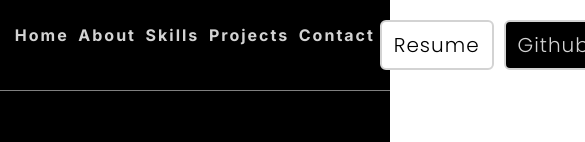
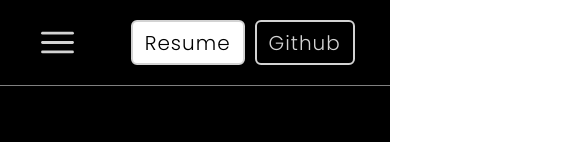
Before and after one commit to Dipanshu-Singh-Dev/Dipanshu-Singh-Dev.github.io, a React (Vite) app: page / in a window 390 px wide. Shown: the top 142 px of the page, 585 px wide, since content can reach past the window. Built offline with nearby package versions, Linux system fonts and the light colour scheme.

Commit message:
only sidebar left in navbar responsiveness

```diff
--- a/src/components/Button/black.jsx
+++ b/src/components/Button/black.jsx
@@ -1,10 +1,12 @@
+import { ExternalLinkSVG } from "../SVGs";
 import styles from "./black.module.css"
-const black = ({text,className,icon,id}) => {
+const black = ({text,className,icon,id,external}) => {
 return (
   <div id={styles.vercel_button}>
     <button id={id} className={className}>
       {icon && <img src={icon} alt="icon" />}
       {text}
+      {external && <ExternalLinkSVG/>}
     </button>
   </div>
 );
--- a/src/components/Button/black.module.css
+++ b/src/components/Button/black.module.css
@@ -8,7 +8,11 @@
     border: 2px solid lightgray;
     border-radius: 6px;
     padding: 8px 12px;
+    display: flex;
+    justify-content: center;
+    align-items: center;
     cursor: pointer;
+    gap: 5px;
     transition: background-color 0.3s ease, color 0.3s ease;
 }
 
@@ -17,3 +21,18 @@ border-color: white;
 background-color: #212121;
 color: white;
 }
+#vercel_button svg {
+    height: 24px;
+    stroke: lightgray;
+    transition: all 0.3s ease-in-out;
+}
+
+#vercel_button:hover svg {
+    stroke: white;
+}
+
+@media screen and (max-width: 768px) {
+    #vercel_button svg{
+display: none;
+    }
+}
--- a/src/components/Button/white.jsx
+++ b/src/components/Button/white.jsx
@@ -1,10 +1,12 @@
 import styles from "./white.module.css"
-const index = ({text,className,icon,id}) => {
+import { ExternalLinkSVG } from "../SVGs";
+const index = ({text,className,icon,id,external}) => {
   return (
     <div id={styles.vercel_button}>
       <button id={id} className={className}>
         {icon && <img src={icon} alt="icon" />}
         {text}
+        {external && <ExternalLinkSVG stroke="black" />}
       </button>
     </div>
   );
--- a/src/components/Button/white.module.css
+++ b/src/components/Button/white.module.css
@@ -1,3 +1,4 @@
+
 #vercel_button button {
     font-family: Poppins, sans-serif;
     font-size: 20px;
@@ -9,9 +10,26 @@
     border-radius: 6px;
     padding: 8px 12px;
     cursor: pointer;
+    display: flex;
+    justify-content: center;
+    align-items: center;
+    gap: 5px;
     transition: background-color 0.3s ease, color 0.3s ease;
 }
 
 #vercel_button button:hover {
     background-color: lightgray;
 }
+#vercel_button svg{
+    height: 24px;
+    stroke: rgb(50, 50, 50);
+    transition: all 0.3s ease-in-out;
+}
+#vercel_button:hover svg {
+    stroke: rgb(0, 0, 0);
+}
+@media screen and (max-width: 768px) {
+    #vercel_button svg {
+        display: none;
+    }
+}
--- a/src/components/Navbar/Navbar.jsx
+++ b/src/components/Navbar/Navbar.jsx
@@ -1,9 +1,13 @@
 import styles from "./Navbar.module.css"
 import WhiteButton from "../Button/white"
 import BlackButton from "../Button/black"
+import { Hamburger } from "../SVGs";
 const Navbar = () => {
+  const handleCLick = ()=>console.log("clicked")
   return (
     <nav id="nav-menu" className={styles.navbar}>
+      <Hamburger handleCLick={handleCLick} />
+      <div id={styles.options}>
         <a className="nav-link home" href="#home">
           Home
         </a>
@@ -19,9 +23,15 @@ const Navbar = () => {
         <a className="nav-link contact" href="#contact">
           Contact
         </a>
+      </div>
       <div className={styles.buttonsContainer}>
-        <WhiteButton id="resume-button-1" className="nav-link resume" text="Resume"/>
-        <BlackButton text="Github" />
+        <WhiteButton
+          external
+          id="resume-button-1"
+          className="nav-link resume"
+          text="Resume"
+        />
+        <BlackButton external text="Github" />
       </div>
     </nav>
   );
--- a/src/components/Navbar/Navbar.module.css
+++ b/src/components/Navbar/Navbar.module.css
@@ -4,6 +4,7 @@
     z-index: 1;
     display: flex;
     justify-content: space-around;
+    align-items: center;
     padding: 20px 10px;
     margin: auto;
     border-bottom: 1px solid gray;
@@ -15,34 +16,34 @@
 }
 .navbar a {
     color: lightgray;
-    font-weight: 700;
+    font-weight: 600;
     letter-spacing: 2px;
     font-size: 24px;
     font-family: 'Inter', sans-serif;
     text-decoration: none;
-    padding: 0.5rem;
     transition: all .3s;
-}
-/* Styles for a disabled link */
-a:disabled {
-    color: grey;
-    text-decoration: none;
-    cursor: not-allowed;
 }
 
 .navbar a:hover {
     color: white;
 }
 /* Media query for screens smaller than 768px (e.g., smartphones) */
-@media (max-width: 767px) {
+@media screen and (max-width: 767px) {
     .navbar a {
         font-size: 16px;
         padding: 0.3rem;
     }
+    .navbar button{
+        height: 45px;
+        width: auto;
+    }
+    #options{
+        display: none;
+    }
 }
 
 /* Media query for screens between 768px and 991px (e.g., tablets) */
-@media (min-width: 768px) and (max-width: 991px) {
+@media screen and (min-width: 768px) and (max-width: 991px) {
     .navbar a {
         font-size: 18px;
         padding: 0.4rem;
@@ -50,7 +51,7 @@ a:disabled {
 }
 
 /* Media query for screens between 992px and 1199px (e.g., small desktops) */
-@media (min-width: 992px) and (max-width: 1199px) {
+@media screen and (min-width: 992px) and (max-width: 1199px) {
     .navbar a {
         font-size: 22px;
         padding: 0.45rem;
@@ -58,7 +59,7 @@ a:disabled {
 }
 
 /* Media query for screens larger than 1200px (e.g., large desktops) */
-@media (min-width: 1200px) {
+@media screen and (min-width: 1200px) {
     .navbar a {
         font-size: 24px;
         padding: 0.5rem;
--- /dev/null
+++ b/src/components/SVGs/ExternalLinkSVG/ExternalLinkSVG.jsx
@@ -0,0 +1,21 @@
+const ExternalLinkSVG = () => {
+  return (
+    <svg viewBox="0 0 24 24" fill="none" xmlns="http://www.w3.org/2000/svg">
+      <g id="SVGRepo_bgCarrier" strokeWidth="0"></g>
+      <g
+        id="SVGRepo_tracerCarrier"
+        strokeLinecap="round"
+        strokeLinejoin="round"
+      ></g>
+      <g id="SVGRepo_iconCarrier">
+        <path
+          d="M13.1667 5H6C5.44772 5 5 5.44772 5 6V18C5 18.5523 5.44772 19 6 19H18C18.5523 19 19 18.5523 19 18V10.8333M15.5 5H19M19 5V8.5M19 5L9.66667 14.3333"
+          strokeLinecap="round"
+          strokeLinejoin="round"
+        ></path>
+      </g>
+    </svg>
+  );
+}
+
+export default ExternalLinkSVG
--- /dev/null
+++ b/src/components/SVGs/HamburgerSVG/Hamburger.jsx
@@ -0,0 +1,39 @@
+import styles from "./Hamburger.module.css";
+const Hamburger = ({handleCLick}) => {
+  return (
+    <svg
+    onClick={handleCLick}
+    id={styles.svg}
+      viewBox="0 0 24 24"
+      fill="none"
+      xmlns="http://www.w3.org/2000/svg"
+
+    >
+      <g id="SVGRepo_bgCarrier" strokeWidth="0"></g>
+      <g
+        id="SVGRepo_tracerCarrier"
+        strokeLinecap="round"
+        strokeLinejoin="round"
+      ></g>
+      <g id="SVGRepo_iconCarrier">
+        <path
+          d="M20 7L4 7"
+          strokeWidth="1.5"
+          strokeLinecap="round"
+        ></path>
+        <path
+          d="M20 12L4 12"
+          strokeWidth="1.5"
+          strokeLinecap="round"
+        ></path>
+        <path
+          d="M20 17L4 17"
+          strokeWidth="1.5"
+          strokeLinecap="round"
+        ></path>
+      </g>
+    </svg>
+  );
+}
+
+export default Hamburger
--- /dev/null
+++ b/src/components/SVGs/HamburgerSVG/Hamburger.module.css
@@ -0,0 +1,21 @@
+#svg{
+ cursor: pointer;
+ height: 45px;
+ stroke:#d3d3d3;
+ transition: all 0.3s ease-in-out;
+}
+#svg path{
+    stroke: #d3d3d3;
+    transition: all 0.3s ease-in-out;
+}
+#svg:hover{
+    stroke: white;
+}
+#svg:hover path {
+    stroke: white;
+}
+@media screen and (min-width: 768px) {
+    #svg{
+        display: none;
+    }
+}
--- a/src/components/SVGs/Index.jsx
+++ b/src/components/SVGs/Index.jsx
@@ -6,4 +6,6 @@ import Html5SVG from "./HTML5SVG/HTML5SVG";
 import Css3SVG from "./Css3SVG/Css3SVG.jsx";
 import MongoDBSVG from "./MongoDBSVG/MongoDBSVG"
 import ExpressJSSVG from "./ExpressJSSVG/ExpressJSSVG";
-export { FirebaseSVG, ReactSVG, NodeJSSVG, JavascriptSVG, Html5SVG, Css3SVG,MongoDBSVG,ExpressJSSVG };
+import ExternalLinkSVG from "./ExternalLinkSVG/ExternalLinkSVG";
+import Hamburger from "./HamburgerSVG/Hamburger";
+export { FirebaseSVG, ReactSVG, NodeJSSVG, JavascriptSVG, Html5SVG, Css3SVG,MongoDBSVG,ExpressJSSVG,ExternalLinkSVG,Hamburger };
```
Lines whose indentation alone changed are shown as unchanged.
